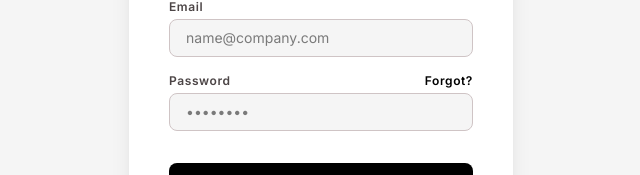
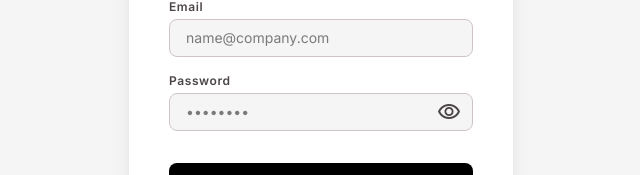
Before and after one commit to Dya06/Midnite, a React (Vite) app: page /login in a window 1280 px wide. Shown: the part 353-528 px from the top of the page, without its empty margins (319-959 px from the left). Built offline with nearby package versions, Linux system fonts and the light colour scheme; no server answers.

Commit message:
feat: remove forgot password and add show password toggle

```diff
--- a/src/Login.jsx
+++ b/src/Login.jsx
@@ -8,6 +8,7 @@ export default function Login({ isDark, toggleTheme }) {
   const [error, setError] = useState(null)
   const [validationErrors, setValidationErrors] = useState({})
   const [loading, setLoading] = useState(false)
+  const [showPassword, setShowPassword] = useState(false)
   const navigate = useNavigate()
 
   const handleAuth = async (e) => {
@@ -90,18 +91,29 @@ export default function Login({ isDark, toggleTheme }) {
                 <div>
                   <div className="flex justify-between items-center mb-xs">
                     <label className="block text-label-bold text-on-surface-variant">Password</label>
-                    <a className="text-label-bold text-primary hover:underline" href="#">Forgot?</a>
                   </div>
+                  <div className="relative w-full">
                     <input
-                    type="password"
+                      type={showPassword ? 'text' : 'password'}
                       value={password}
                       onChange={e => {
                         setPassword(e.target.value)
                         if (validationErrors.password) setValidationErrors(prev => ({ ...prev, password: null }))
                       }}
-                    className={`w-full bg-surface-container-low text-on-surface border ${validationErrors.password ? 'border-error focus:border-error focus:ring-error' : 'border-outline-variant focus:border-primary focus:ring-primary'} rounded-lg px-md py-sm text-body-md focus:outline-none focus:ring-1 transition-colors`}
+                      className={`w-full bg-surface-container-low text-on-surface border ${validationErrors.password ? 'border-error focus:border-error focus:ring-error' : 'border-outline-variant focus:border-primary focus:ring-primary'} rounded-lg px-md py-sm pr-10 text-body-md focus:outline-none focus:ring-1 transition-colors`}
                       placeholder="••••••••"
                     />
+                    <button
+                      type="button"
+                      onClick={() => setShowPassword(!showPassword)}
+                      className="absolute right-3 top-1/2 -translate-y-1/2 text-on-surface-variant hover:text-primary transition-colors flex items-center justify-center"
+                      title={showPassword ? "Hide password" : "Show password"}
+                    >
+                      <span className="material-symbols-outlined text-[18px]">
+                        {showPassword ? 'visibility_off' : 'visibility'}
+                      </span>
+                    </button>
+                  </div>
                   {validationErrors.password && (
                     <div className="text-error text-body-sm mt-1 flex items-center gap-1">
                       <span className="material-symbols-outlined text-[14px]">info</span>
```
Lines whose indentation alone changed are shown as unchanged.
